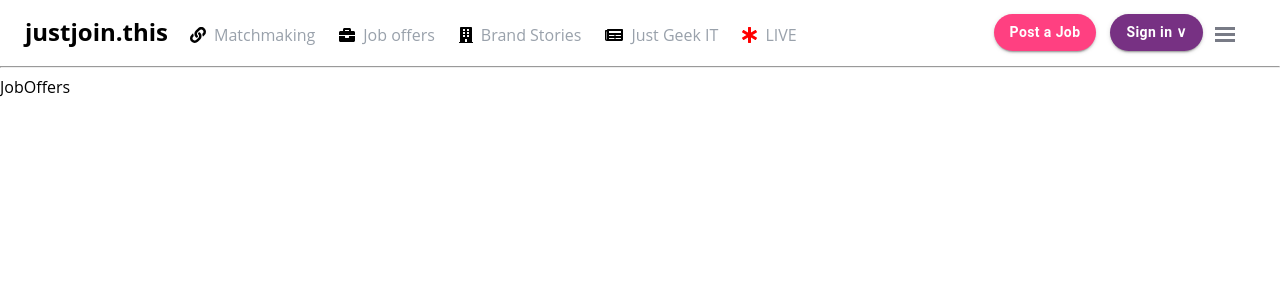
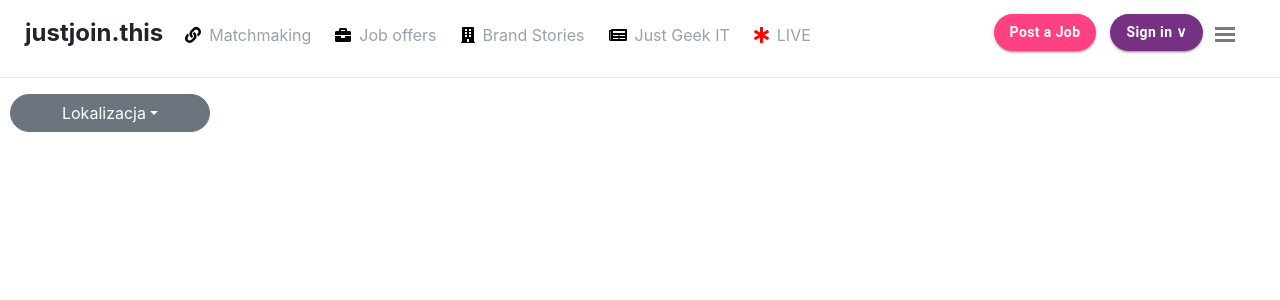
Before and after one commit to F1sher-Man/justjointhis, a React (Create React App) app: page / in a window 1280 px wide. Shown: the top 300 px of the page. Built offline with nearby package versions, Linux system fonts and the light colour scheme.

Commit message:
Added bootstrap. Added dropdown button for Location filter in job offers.

```diff
--- a/package.json
+++ b/package.json
@@ -13,16 +13,20 @@
     "@testing-library/react": "^9.5.0",
     "@testing-library/user-event": "^7.2.1",
     "@types/jest": "^24.9.1",
+    "@types/muicss": "^0.9.2",
     "@types/node": "^12.12.35",
     "@types/react": "^16.9.34",
+    "@types/react-bootstrap": "^1.0.0",
     "@types/react-burger-menu": "^2.6.1",
     "@types/react-dom": "^16.9.6",
     "@types/react-router-dom": "^5.1.4",
     "font-awesome": "^4.7.0",
     "material-design-icons": "^3.0.1",
+    "muicss": "^0.10.1",
     "node-sass-chokidar": "^1.4.0",
     "npm-run-all": "^4.1.5",
     "react": "^16.13.1",
+    "react-bootstrap": "^1.0.0",
     "react-burger-menu": "^2.6.13",
     "react-dom": "^16.13.1",
     "react-router-dom": "^5.1.2",
--- a/public/index.html
+++ b/public/index.html
@@ -1,14 +1,12 @@
 <!DOCTYPE html>
 <html lang="en">
+
 <head>
   <meta charset="utf-8" />
   <link rel="icon" href="%PUBLIC_URL%/favicon.ico" />
   <meta name="viewport" content="width=device-width, initial-scale=1" />
   <meta name="theme-color" content="#000000" />
-    <meta
-      name="description"
-      content="Web site created using create-react-app"
-    />
+  <meta name="description" content="Web site created using create-react-app" />
   <link rel="apple-touch-icon" href="%PUBLIC_URL%/logo192.png" />
   <!--
       manifest.json provides metadata used when your web app is installed on a
@@ -26,6 +24,7 @@
     -->
   <title>React App</title>
 </head>
+
 <body>
   <noscript>You need to enable JavaScript to run this app.</noscript>
   <div id="root"></div>
@@ -40,4 +39,7 @@
       To create a production bundle, use `npm run build` or `yarn build`.
     -->
 </body>
+
 </html>
+<link rel="stylesheet" href="https://maxcdn.bootstrapcdn.com/bootstrap/4.4.1/css/bootstrap.min.css"
+  integrity="sha384-Vkoo8x4CGsO3+Hhxv8T/Q5PaXtkKtu6ug5TOeNV6gBiFeWPGFN9MuhOf23Q9Ifjh" crossorigin="anonymous" />
--- a/src/App.tsx
+++ b/src/App.tsx
@@ -1,4 +1,5 @@
 import React from "react";
+
 import { BrowserRouter as Router, Switch, Route } from "react-router-dom";
 import Header from "./components/common/Header/Header";
 import MenuNavigation from "./components/common/Menu/MenuNavigation";
--- /dev/null
+++ b/src/components/main/JobOffers/DropdownLocation.tsx
@@ -0,0 +1,35 @@
+import * as React from 'react';
+import Dropdown from "react-bootstrap/Dropdown";
+import { useState } from 'react';
+export interface DropdownLocationProps {
+
+}
+
+const DropdownLocation: React.FC<DropdownLocationProps> = () => {
+    const [location, setLocation] = useState("Lokalizacja");
+    const [btnVariant, setBtnVariant]: any = useState("secondary");
+
+    function handleLocationChange(city: string) {
+        setBtnVariant(city === "Lokalizacja" ? "secondary" : "primary");
+        setLocation(city);
+    }
+    return (
+        <div>
+            <Dropdown>
+                <Dropdown.Toggle variant={btnVariant} id="dropdown-basic" className="dropdown-btn" >
+                    {location}
+                </Dropdown.Toggle>
+
+                {/* ponizej margin na zero bo w innym wypadku bootstrap rzuca bledy do konsoli o cos? */}
+                <Dropdown.Menu style={{margin :"0px"}} >
+                    <Dropdown.Item onClick={() => handleLocationChange("Trójmiasto")} >Trójmiasto</Dropdown.Item>
+                    <Dropdown.Item onClick={() => handleLocationChange("Warszawa")}>Warszawa</Dropdown.Item>
+                    <Dropdown.Item onClick={() => handleLocationChange("Wrocław")}>Wrocław</Dropdown.Item>
+                    <Dropdown.Item onClick={() => handleLocationChange("Lokalizacja")}>Dowolna...</Dropdown.Item>
+                </Dropdown.Menu>
+            </Dropdown>
+        </div>
+    );
+}
+
+export default DropdownLocation;
--- a/src/components/main/JobOffers/JobOffers.tsx
+++ b/src/components/main/JobOffers/JobOffers.tsx
@@ -1,9 +1,16 @@
 import * as React from "react";
+import DropdownLocation from "./DropdownLocation";
+import '../../../styles/main/JobOffers/JobOffers.scss';
 
-export interface JobOffersProps {}
+export interface JobOffersProps { }
 
 const JobOffers: React.FC<JobOffersProps> = () => {
-  return <div>JobOffers</div>;
+
+  return <div className="containerssx">
+    <DropdownLocation />
+
+
+  </div >;
 };
 
 export default JobOffers;
--- /dev/null
+++ b/src/styles/main/JobOffers/JobOffers.scss
@@ -0,0 +1,5 @@
+.dropdown-btn {
+    border-radius: 50px !important;
+    margin-left: 10px;
+    width: 200px;
+}
```
Also changed, not shown: 1 other file (tests, documents, lock files or other folders). Lines whose indentation alone changed are shown as unchanged.
